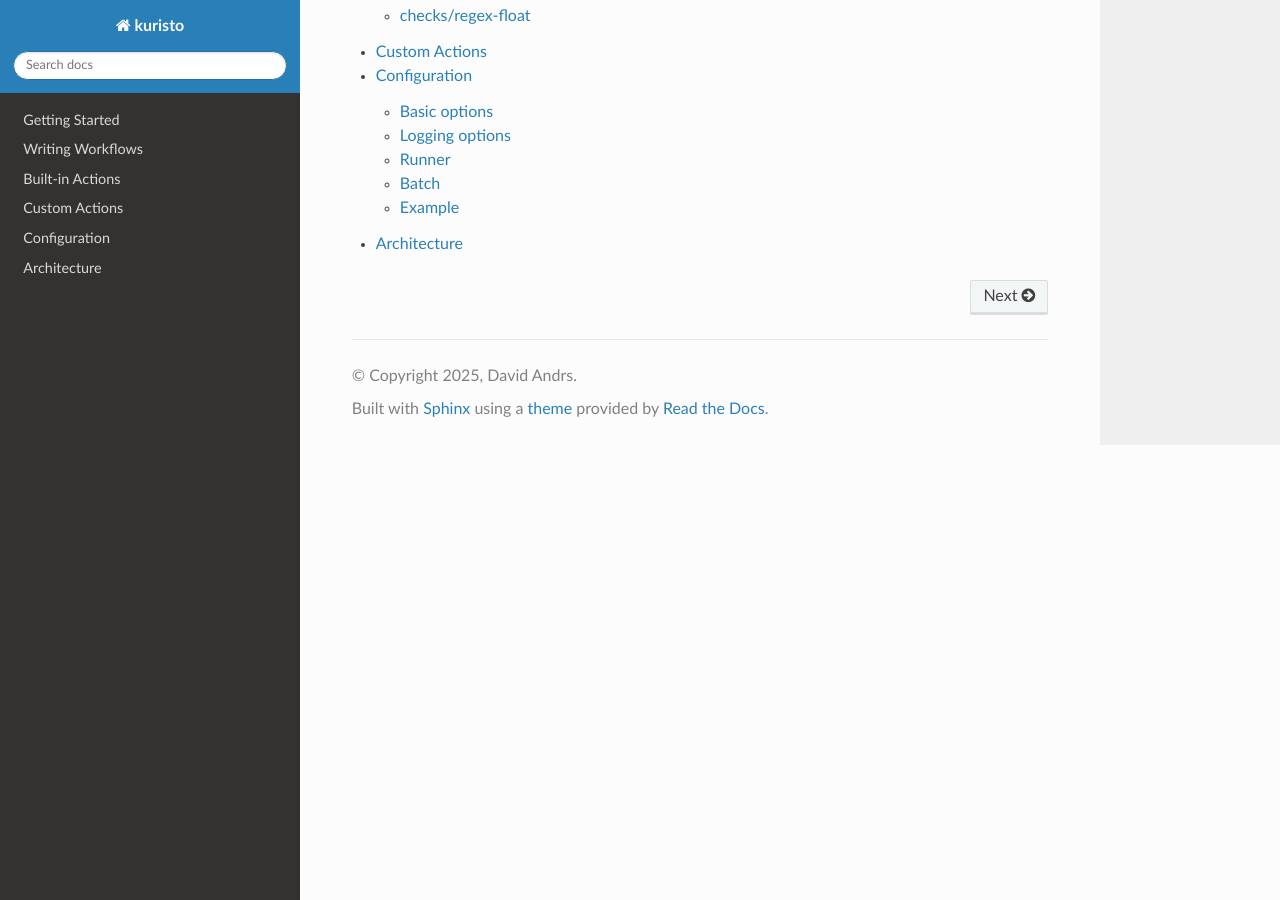
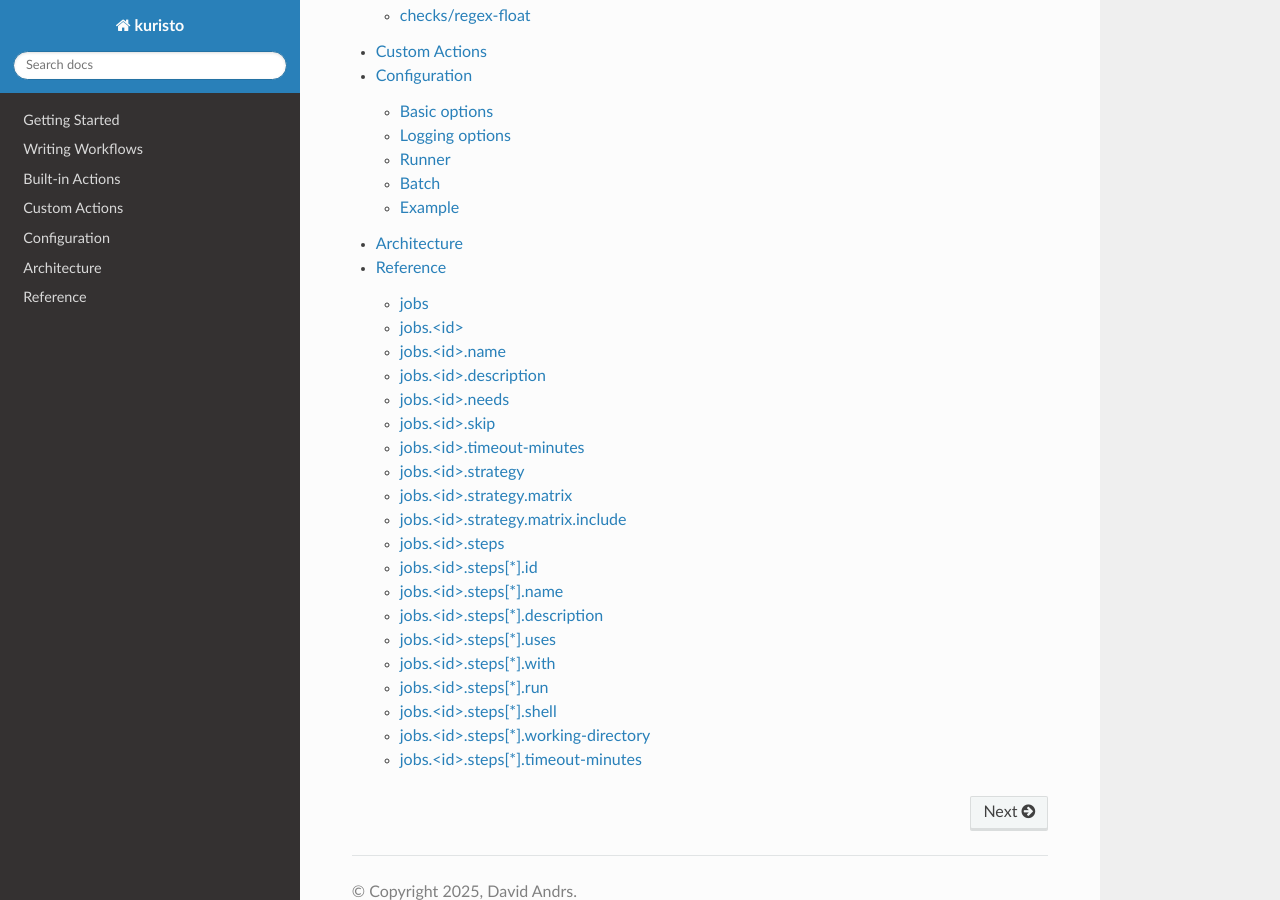
Before and after one commit to andrsd/kuristo, a Sphinx documentation site: the page built from docs/index.rst, in a window 1280 px wide and 900 px high, scrolled down 1152 px. Built offline with Sphinx 7.4.7 and the Read the Docs theme 3.1.0, drawn with Linux system fonts in a browser that asks for light colours.

Commit message:
doco: adding basic reference

```diff
--- a/docs/index.rst
+++ b/docs/index.rst
@@ -40,3 +40,4 @@ Contents
    custom_actions
    configuration
    architecture
+   reference
--- /dev/null
+++ b/docs/reference.rst
@@ -0,0 +1,111 @@
+Reference
+=========
+
+Workflow files use YAML syntax.
+If you are new to YAML, you can `Learn YAML in Y minutes <https://learnxinyminutes.com/yaml/>`_.
+
+jobs
+----
+
+Workflow is made up of jobs, which run in parallel by default.
+
+jobs.<id>
+---------
+
+This is the job ID and must be unique within the workflow file.
+
+jobs.<id>.name
+--------------
+
+Job name which will be displayed in the user interface.
+
+jobs.<id>.description
+---------------------
+
+Job description.
+
+jobs.<id>.needs
+---------------
+
+Job dependecies.
+These are job IDs that must finish before this job starts.
+
+jobs.<id>.skip
+--------------
+
+If set, the job will be skipped.
+It is recommended to describe the reason why the job is skipped.
+
+jobs.<id>.timeout-minutes
+-------------------------
+
+| Maximum time for the job to finish, in minutes.
+| Default value is ``60``.
+
+jobs.<id>.strategy
+------------------
+
+TODO
+
+jobs.<id>.strategy.matrix
+-------------------------
+
+TODO
+
+jobs.<id>.strategy.matrix.include
+---------------------------------
+
+TODO
+
+jobs.<id>.steps
+---------------
+
+Steps that made up the job
+
+jobs.<id>.steps[*].id
+---------------------
+
+Step ID.
+
+jobs.<id>.steps[*].name
+-----------------------
+
+Step name.
+This is displayed in user interface.
+
+jobs.<id>.steps[*].description
+------------------------------
+
+Step description.
+
+jobs.<id>.steps[*].uses
+-----------------------
+
+Action name that is used for this step.
+
+jobs.<id>.steps[*].with
+-----------------------
+
+Parameters passed into the action.
+
+jobs.<id>.steps[*].run
+----------------------
+
+Shell commands to execute.
+
+jobs.<id>.steps[*].shell
+------------------------
+
+| Shell to use.
+| Default value is ``sh``.
+
+jobs.<id>.steps[*].working-directory
+------------------------------------
+
+Working directory for the step.
+
+jobs.<id>.steps[*].timeout-minutes
+----------------------------------
+
+| Maximum time for the step to finish, in minutes.
+| Default value is ``60``.
```
Also changed, not shown: docs/writing_workflows.rst (+5 -5 lines).
